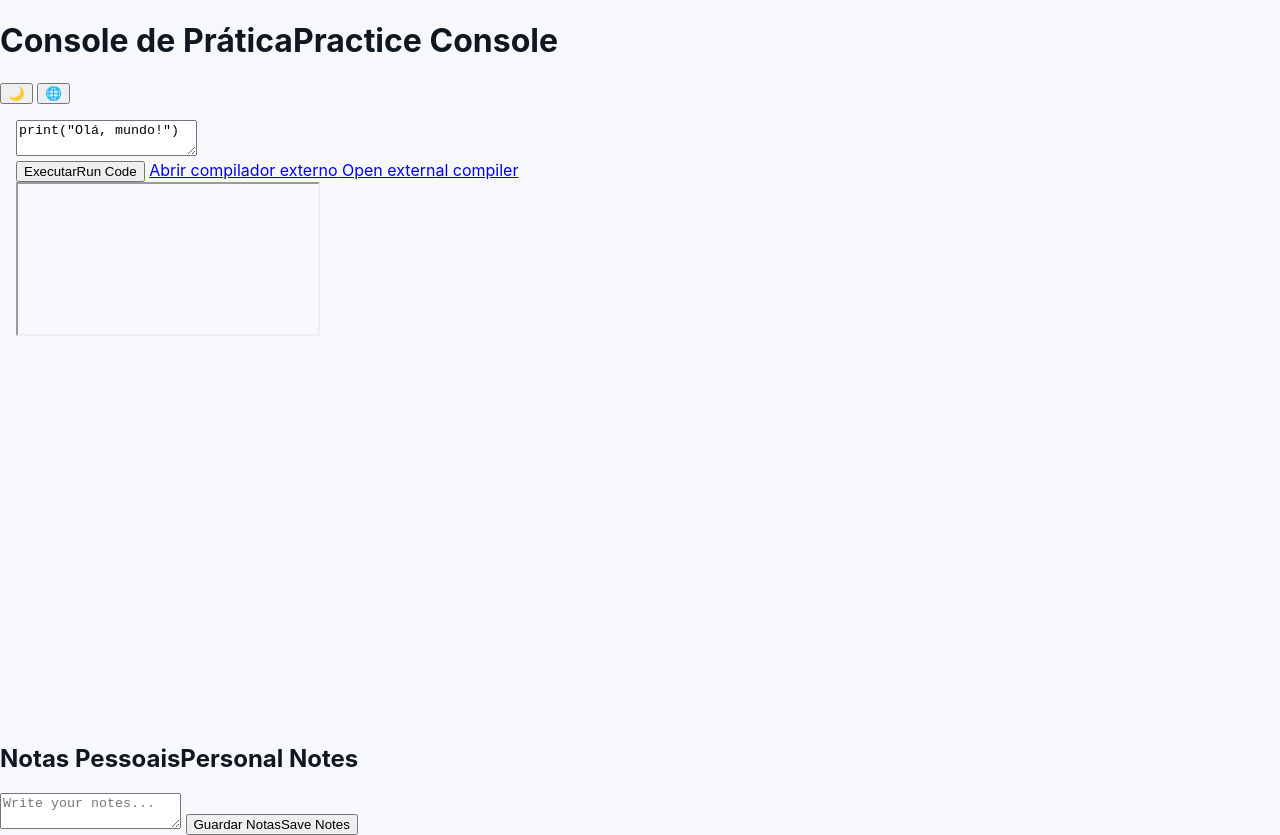
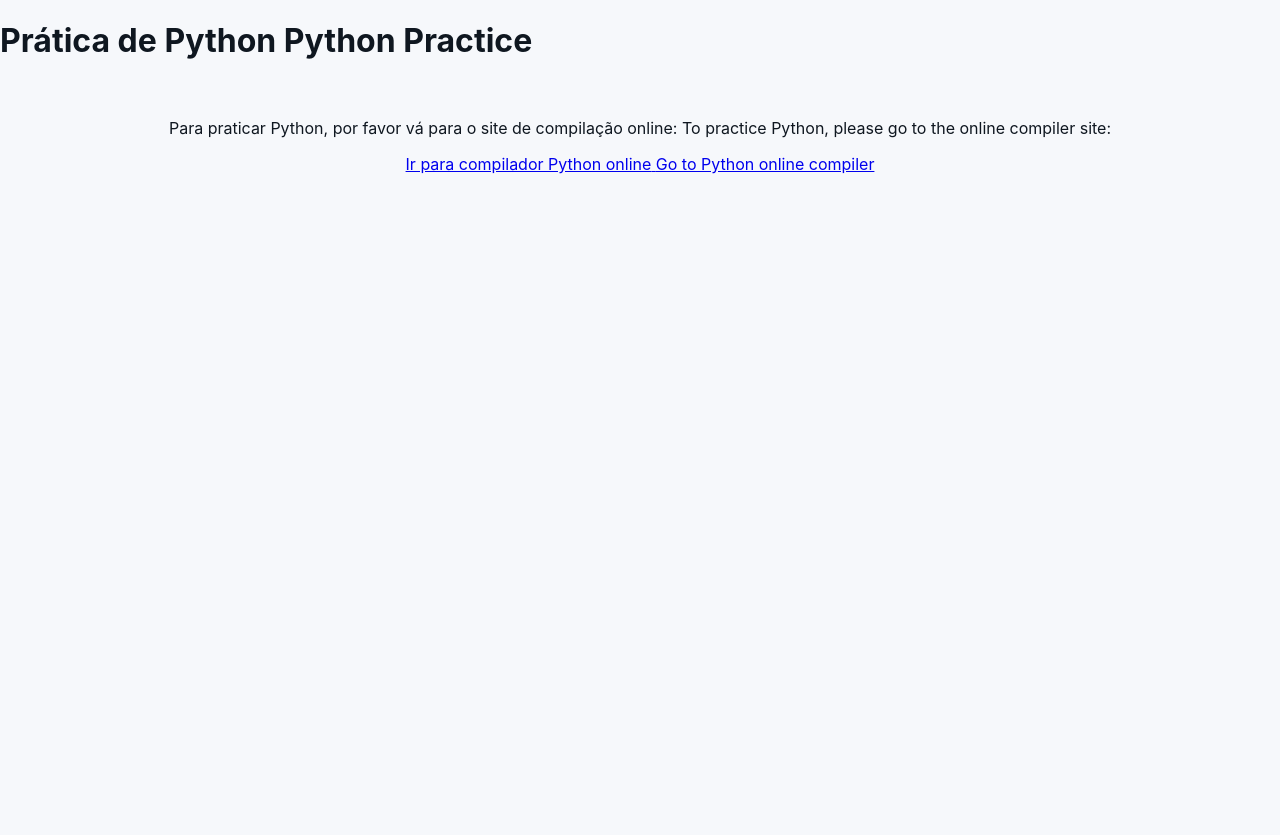
Before and after one commit to kapish-kumar/studies-resumes, a plain HTML site: page practice/python.html in a window 1280 px wide. After the commit the page ends 800 px from the top, so only its background shows below. Drawn offline with Linux system fonts and the light colour scheme.

Commit message:
Update python.html

```diff
--- a/practice/python.html
+++ b/practice/python.html
@@ -6,35 +6,29 @@
   <title>Python Practice | Prática Python</title>
   <link rel="stylesheet" href="../assets/style.css">
 </head>
-<body data-lang="python">
+<body>
   <header>
-    <h1><span class="lang-pt">Console de Prática</span><span class="lang-en hidden">Practice Console</span></h1>
-    <div class="controls">
-      <button id="theme-toggle">🌙</button>
-      <button id="lang-toggle">🌐</button>
-    </div>
+    <h1>
+      <span class="lang-pt">Prática de Python</span>
+      <span class="lang-en hidden">Python Practice</span>
+    </h1>
   </header>
 
-  <main>
-    <section class="editor">
-      <textarea id="code-area">print("Olá, mundo!")</textarea>
-      <div class="buttons">
-        <button id="run-btn"><span class="lang-pt">Executar</span><span class="lang-en hidden">Run Code</span></button>
-        <a href="https://www.programiz.com/python/online-compiler/" target="_blank">
-          <span class="lang-pt">Abrir compilador externo</span>
-          <span class="lang-en hidden">Open external compiler</span>
-        </a>
-      </div>
-      <iframe id="output-frame"></iframe>
-    </section>
-
-    <section class="notes">
-      <h2><span class="lang-pt">Notas Pessoais</span><span class="lang-en hidden">Personal Notes</span></h2>
-      <textarea id="notes-area" placeholder="Write your notes..."></textarea>
-      <button id="save-notes"><span class="lang-pt">Guardar Notas</span><span class="lang-en hidden">Save Notes</span></button>
-    </section>
+  <main style="padding:20px; text-align:center;">
+    <p>
+      <span class="lang-pt">
+        Para praticar Python, por favor vá para o site de compilação online:
+      </span>
+      <span class="lang-en hidden">
+        To practice Python, please go to the online compiler site:
+      </span>
+    </p>
+    <a href="https://www.programiz.com/python/online-compiler/" target="_blank">
+      <span class="lang-pt">Ir para compilador Python online</span>
+      <span class="lang-en hidden">Go to Python online compiler</span>
+    </a>
   </main>
 
-  <script src="../assets/practice.js"></script>
+  <script src="../assets/script.js"></script>
 </body>
-                                                                          </html>
+</html>
```
